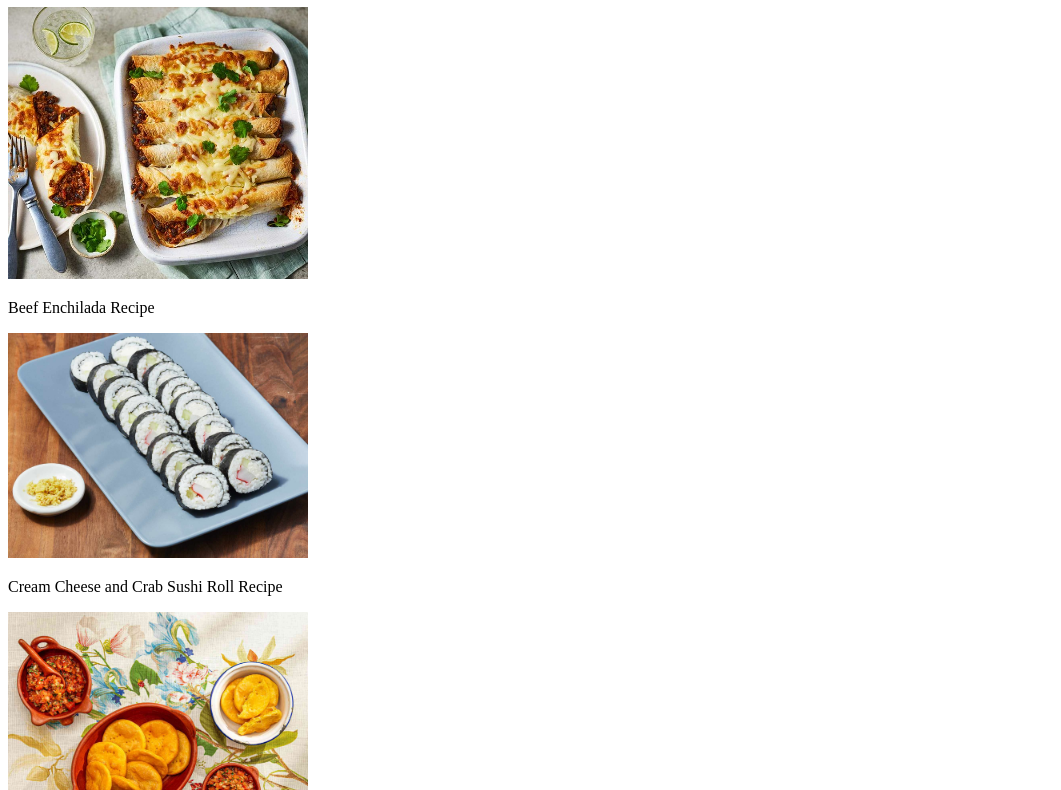
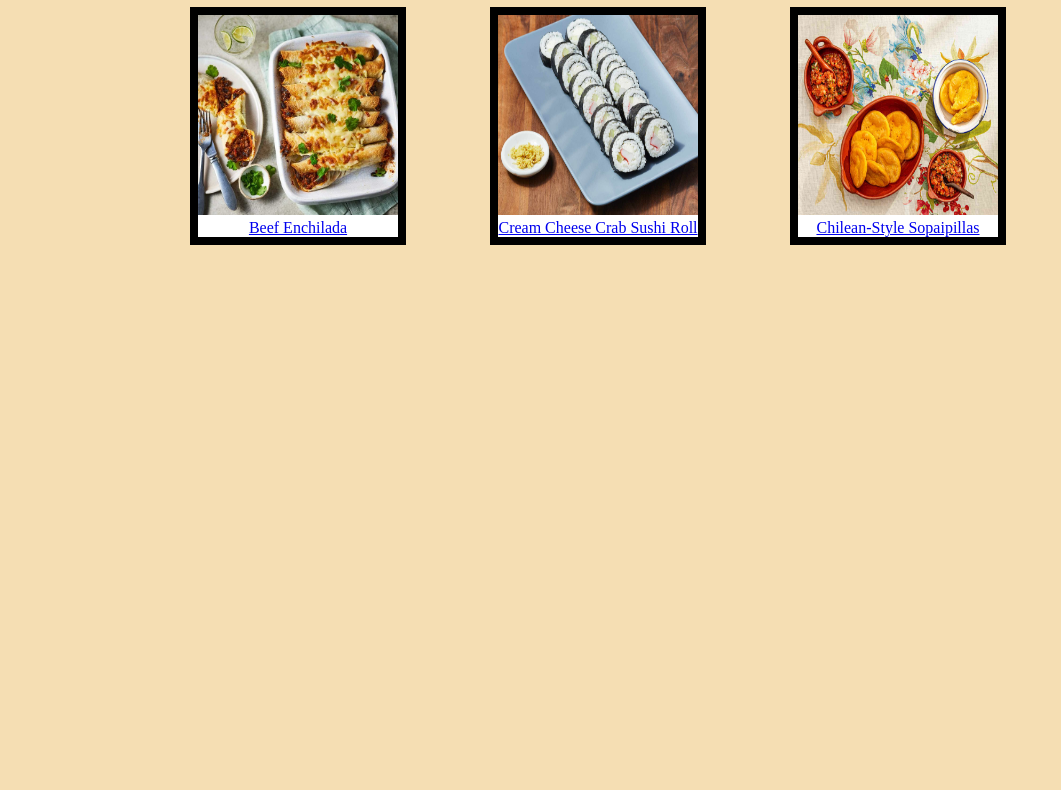
Before and after one commit to bluemau531/odin-recipes, a plain HTML site: page index.html in a window 1280 px wide. Shown: the part 73-863 px from the top of the page, without its empty margins (0-1061 px from the left). After the commit the page ends 811 px from the top, so only its background shows below. Drawn offline with Linux system fonts and the light colour scheme.

Commit message:
Style implemented in HTML and CSS for index

```diff
--- a/index.html
+++ b/index.html
@@ -4,22 +4,37 @@
     <title> Recipes </title>
     <head>
         <meta charset="UTF-8">
-        <h1> Odin Recipes </h1>
+
+        <link rel="stylesheet" href ="/styles/index.css">
     </head>
 
-    <body>
+    <body class="webpage">
+        <h1> Odin Recipes </h1>
+        <div class="row">
+            <div class="column">
+                <a href="./recipes/enchiladas.html">
+                    <div class="img text" >
+                        <img class="size" src="/images/enchiladas.jpg" alt="Enchilada"> Beef Enchilada
+                    </div>
+                </a>
+            </div>
 
-        <p>
-            <a href="./recipes/enchiladas.html"> <img src="/images/enchiladas.jpg" alt="Enchilada" width="300"></a>
-            </p> Beef Enchilada Recipe
+            <div class="column">
+                <a href="./recipes/sushi-roll.html">
+                    <div class="img text">
+                        <img class="size" src="/images/sushi-roll.jpg" alt="Sushi-Roll"> Cream Cheese Crab Sushi Roll
+                    </div>
+                </a>
+            </div>
 
-        <p>
-            <a href="./recipes/sushi-roll.html"> <img src="/images/sushi-roll.jpg" alt="Sushi-Roll" width="300"></a>
-            </p> Cream Cheese and Crab Sushi Roll Recipe
-
-        <p>
-            <a href="./recipes/sopaipillas.html"> <img src="/images/sopaipillas.jpg" alt="Sopapillas" width="300"></a>
-            </p> Chilean-Style Sopaipillas
+            <div class="column">
+                <a href="./recipes/sopaipillas.html">
+                    <div class="img text">
+                         <img class="size" src="/images/sopaipillas.jpg" alt="Sopapillas"> Chilean-Style Sopaipillas
+                    </div>
+                </a>
+            </div>
+        </div>
 
     </body>
 
--- /dev/null
+++ b/styles/index.css
@@ -0,0 +1,34 @@
+.webpage{
+    background-color: wheat;
+    width: 1200px;
+    height: 782px;
+    margin-left: auto;
+    margin-right: auto;
+}
+
+.img{
+    background-color: white;
+    border: 8px solid black;
+    width: 200px; height: auto;
+}
+
+.size{
+    width: 200px;
+    height: 200px;
+}
+
+.text{
+    text-align: center;
+    font-family:'Times New Roman', Times, serif;
+}
+
+.row{
+    display: flex;
+    flex-wrap: wrap;
+    justify-content: center;
+}
+.column {
+    box-sizing: border-box;
+    flex: 1 1 250px ;
+    max-width: 300px;
+}
```
